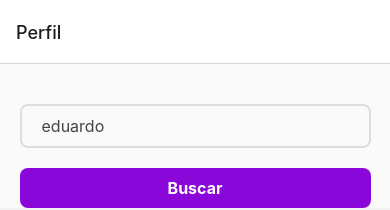
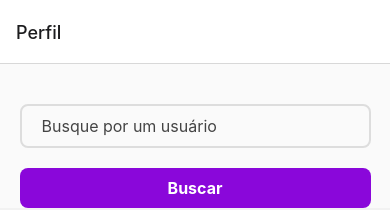
Before and after one commit to dudurb17/requiredApi, a React Native app: screen /Principal in a window 390 px wide. Shown: the top 210 px of the page. Built offline with nearby package versions, Linux system fonts and the light colour scheme.

Commit message:
finalizado

```diff
--- a/db.json
+++ b/db.json
@@ -20,12 +20,6 @@
     }
   ],
   "repos": [
-    {
-      "name": "bot_piano_tiles 6l7",
-      "data": "1 de jan. de 2021",
-      "id": "4",
-      "postId": 1
-    },
     {
       "id": "1",
       "name": "2048evolution",
--- a/src/pages/Principal/index.js
+++ b/src/pages/Principal/index.js
@@ -71,7 +71,7 @@ export default function Principal({ navigation }) {
           placeholder="Busque por um usuário"
           autoCapitalize="none"
           style={estilos.entrada}
-          value={"eduardo"}
+          value={nomeUsuario}
           onChangeText={(value) => setNomeUsuario(value)}
         />
 
```
